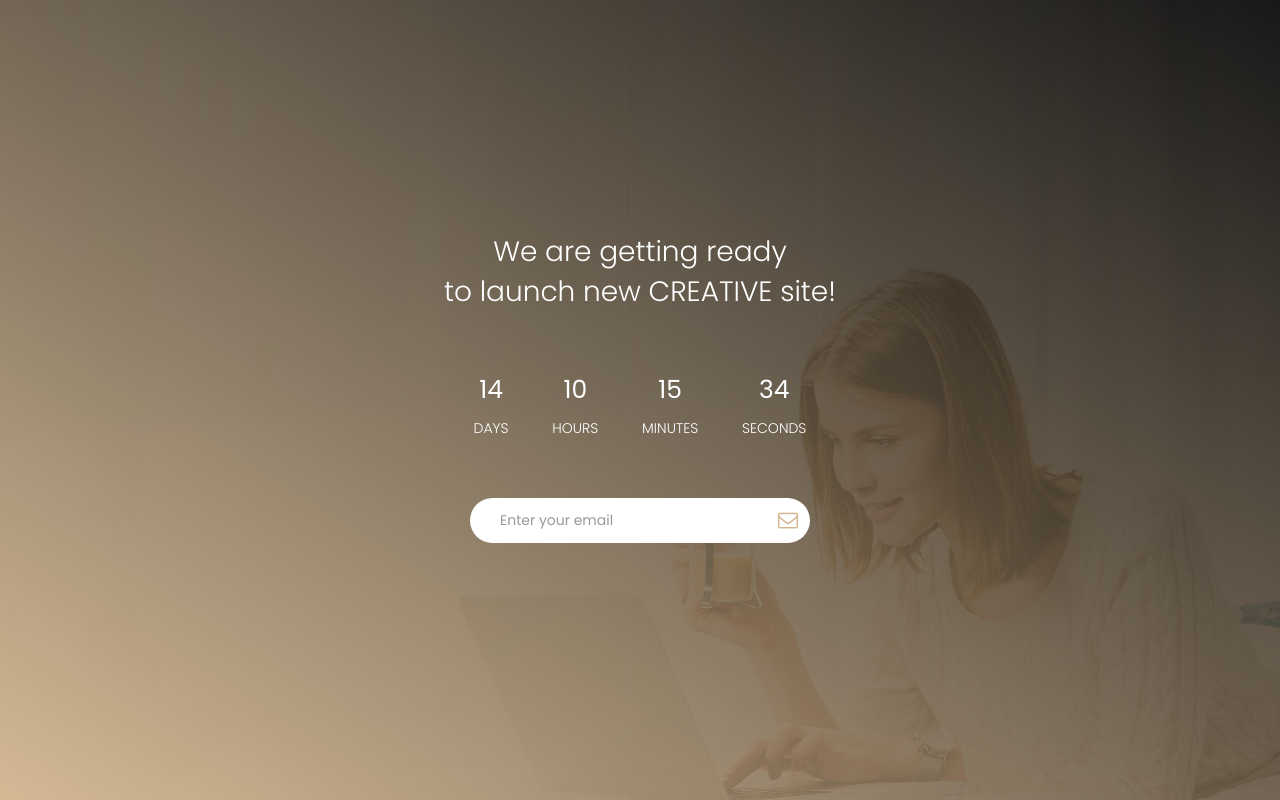
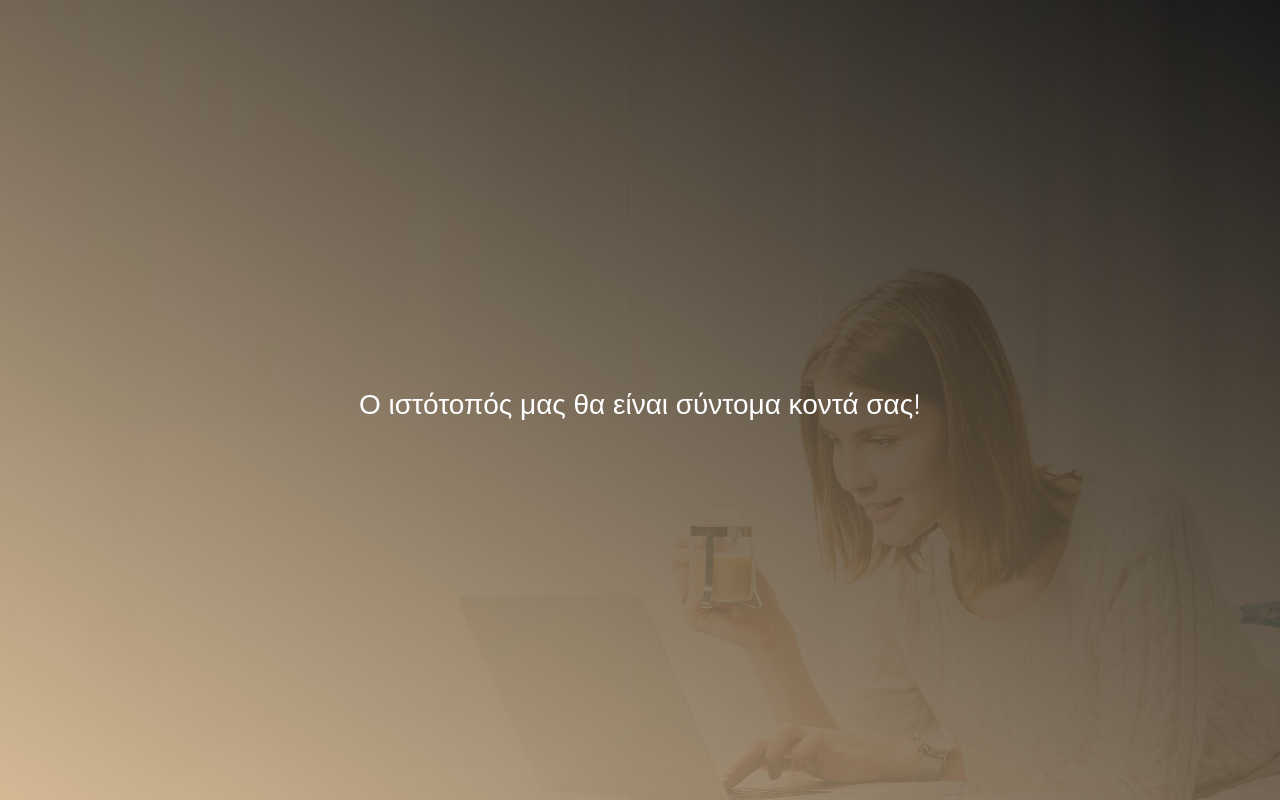
Before and after one commit to papoutsisk/gloriousrpsitesoon, a plain HTML site: page index.html in a window 1280 px wide. Drawn offline with Linux system fonts and the light colour scheme.

Commit message:
Update index.html

```diff
--- a/index.html
+++ b/index.html
@@ -2,7 +2,7 @@
 <html lang="en">
 <head>
 
-     <title>Get Ready - Coming Soon Template</title>
+     <title>ΣΥΝΤΟΜΑ ΚΟΝΤΑ ΣΑΣ | COMING SOON</title>
 <!--
 
 Get Ready Template
@@ -28,13 +28,13 @@ https://templatemo.com/tm-521-get-ready
 <body>
 
      <!-- PRE LOADER -->
-     <section class="preloader">
+     <!--<section class="preloader">
           <div class="spinner">
 
                <span class="spinner-rotate"></span>
 
           </div>
-     </section>
+     </section>-->
 
 
      <!-- GRID LINE -->
@@ -112,9 +112,9 @@ https://templatemo.com/tm-521-get-ready
 
                     <div class="col-md-12 col-sm-12">
                          <div class="home-info">
-                              <h1>We are getting ready <br>to launch new CREATIVE site!</h1>
+                              <h1>Ο ιστότοπός μας θα είναι σύντομα κοντά σας!</h1>
                               <!-- You can change the date time in init.js file -->
-                              <ul class="countdown">
+                              <!--<ul class="countdown">
                                    <li>
                                         <span class="days">14</span>
                                         <h3>Days</h3>
@@ -137,7 +137,7 @@ https://templatemo.com/tm-521-get-ready
                                   <input type="email" name="email" class="form-control" placeholder="Enter your email" required="">
                                   <button type="submit" class="form-control"><i class="fa fa-envelope-o"></i></button>
                                 </form>
-                              </div>
+                              </div>-->
                          </div>
                     </div>
 
```
